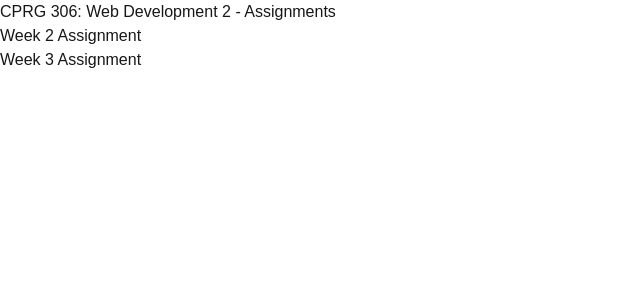
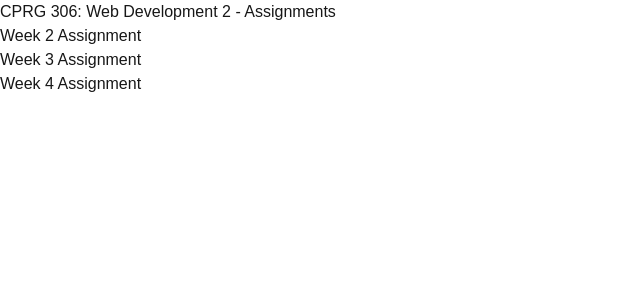
Before and after one commit to MatthewBelsha/cprg306-assignments, a Next.js app: page / in a window 1280 px wide. Shown: the top 300 px of the page, without its empty margins (0-640 px from the left). Built offline with nearby package versions, Linux system fonts and the light colour scheme.

Commit message:
Update page.js for week 4

```diff
--- a/app/page.js
+++ b/app/page.js
@@ -15,6 +15,11 @@ export default function Home() {
               Week 3 Assignment
             </Link>
           </li>
+          <li>
+            <Link href="./week-4" target="_blank" rel="noopener noreferrer">
+              Week 4 Assignment
+            </Link>
+          </li>
         </ul>
       </div>
     </main>
```
